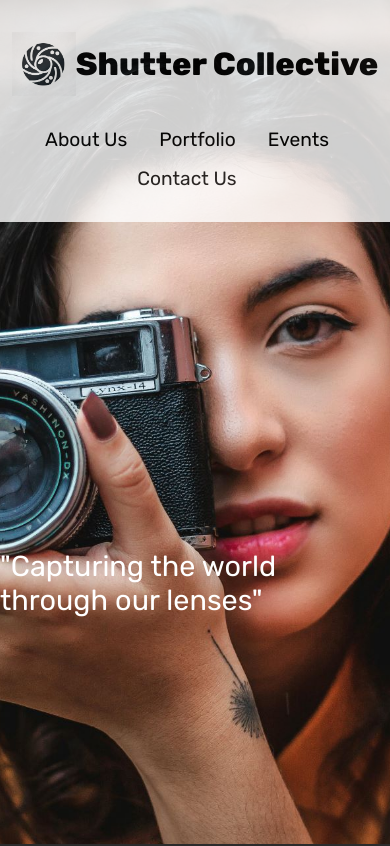
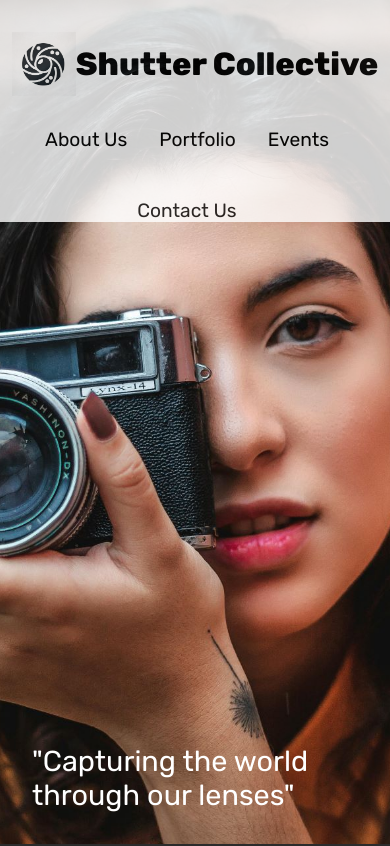
Before and after one commit to paul172v/shutter-collective, a React (Vite) app: page / in a window 390 px wide. Shown: the top 846 px of the page. Built offline with nearby package versions, Linux system fonts and the light colour scheme.

Commit message:
improved resonsivness of tagline in hero

```diff
--- a/src/sections/hero/Hero.module.scss
+++ b/src/sections/hero/Hero.module.scss
@@ -3,6 +3,8 @@
 .sectionHero {
   height: 100vh; // Corrected "svh" to "vh"
   background: url("../../../public/hero-image.jpg") center/cover no-repeat;
+  display: flex;
+  flex-direction: column;
 }
 
 .header {
@@ -28,14 +30,6 @@
   height: 4rem;
 }
 
-.tagline {
-  font-size: 2rem;
-  color: $color-secondary;
-  position: absolute;
-  top: 8rem;
-  right: 25vw;
-}
-
 .navList {
   list-style: none;
   display: flex;
@@ -52,12 +46,15 @@
   }
 }
 
+.tagline {
+  color: white;
+  font-size: 2rem;
+  margin-top: 2rem;
+  margin-right: 2rem;
+  align-self: flex-end;
+}
+
 // Consolidating media queries for better readability
-@media (max-width: 1920px) {
-  .tagline {
-    right: 4rem;
-  }
-}
 
 @media (max-width: 1000px) {
   .tagline {
@@ -87,10 +84,17 @@
   .header {
     opacity: 0.8;
   }
+}
+
+@media (max-width: 600px) {
+  .sectionHero {
+    justify-content: space-between;
+  }
 
   .tagline {
-    top: 65vh;
-    left: 4rem;
+    margin-top: 0;
+    margin-right: 0;
+    margin: 0 2rem 2rem 2rem;
   }
 }
 
@@ -99,12 +103,6 @@
     opacity: 0.8;
     height: auto;
     padding-bottom: 0;
-  }
-
-  .tagline {
-    top: 65vh;
-    right: 2rem;
-    font-size: 1.8rem;
   }
 
   .navList {
```
